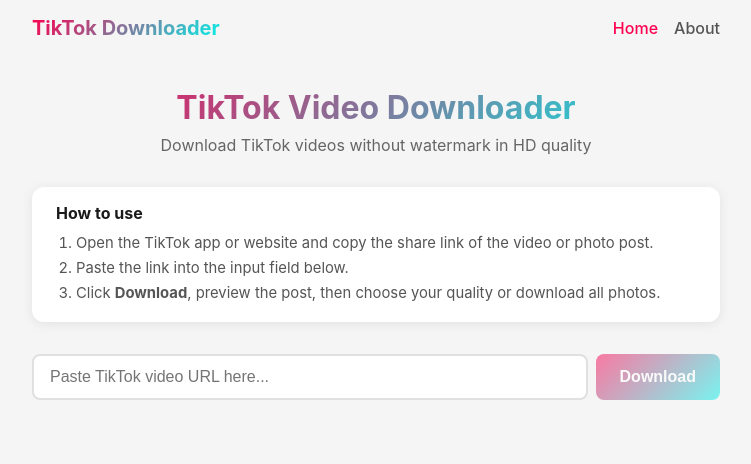
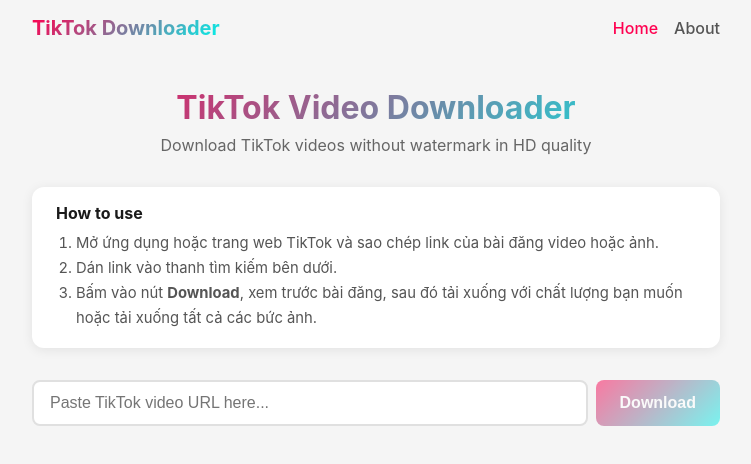
Before and after one commit to nstcrystal/tiktok_download, a Vue app: page / in a window 1280 px wide. Shown: the top 464 px of the page, without its empty margins (264-1015 px from the left). Built offline with nearby package versions, Linux system fonts and the light colour scheme.

Commit message:
feat: update usage instructions in README and HomePage for clarity and consistency

```diff
--- a/src/views/HomePage.vue
+++ b/src/views/HomePage.vue
@@ -39,9 +39,9 @@ async function handleDownloadAllImages(images: string[]) {
     <section class="howto">
       <h2 class="howto-title">How to use</h2>
       <ol class="howto-steps">
-        <li>Open the TikTok app or website and copy the share link of the video or photo post.</li>
-        <li>Paste the link into the input field below.</li>
-        <li>Click <strong>Download</strong>, preview the post, then choose your quality or download all photos.</li>
+        <li>Mở ứng dụng hoặc trang web TikTok và sao chép link của bài đăng video hoặc ảnh.</li>
+        <li>Dán link vào thanh tìm kiếm bên dưới.</li>
+        <li>Bấm vào nút <strong>Download</strong>, xem trước bài đăng, sau đó tải xuống với chất lượng bạn muốn hoặc tải xuống tất cả các bức ảnh.</li>
       </ol>
     </section>
 
```
Also changed, not shown: 1 other file (tests, documents, lock files or other folders).
